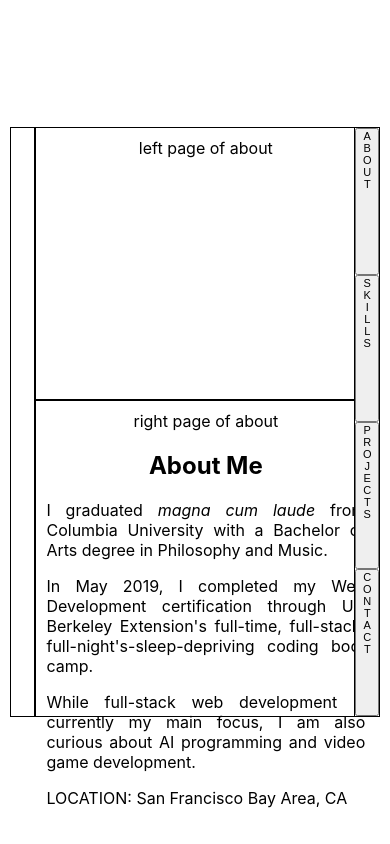
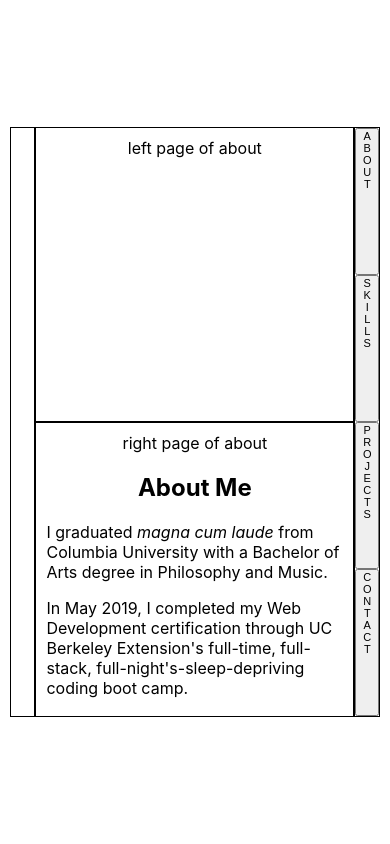
Before and after one commit to MacCabe1888/Professional-Portfolio, a React (Create React App) app: page /#/ in a window 390 px wide. Built offline with nearby package versions, Linux system fonts and the light colour scheme.

Commit message:
set overflow to "auto" and text-align to "left," changed page width to prevent overlap with nav bar

```diff
--- a/src/components/Page/style.css
+++ b/src/components/Page/style.css
@@ -1,18 +1,19 @@
 div.page {
   display: block;
   text-align: center;
+  overflow: auto;
   width: 50%;
   padding: 10px;
   border: 1px black solid;
 }
 
 div > p {
-  text-align: justify;
+  text-align: left;
 }
 
 @media screen and (max-width: 600px) {
   div.page {
-    width: 100%;
+    width: calc(100% - 22px);
     height: 50%;
   }
 }
```
